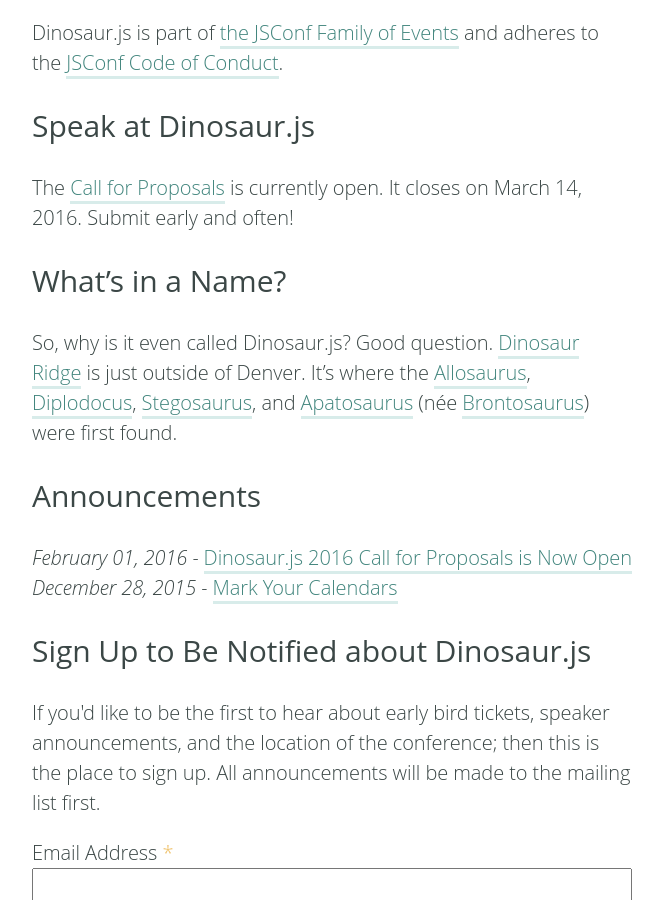
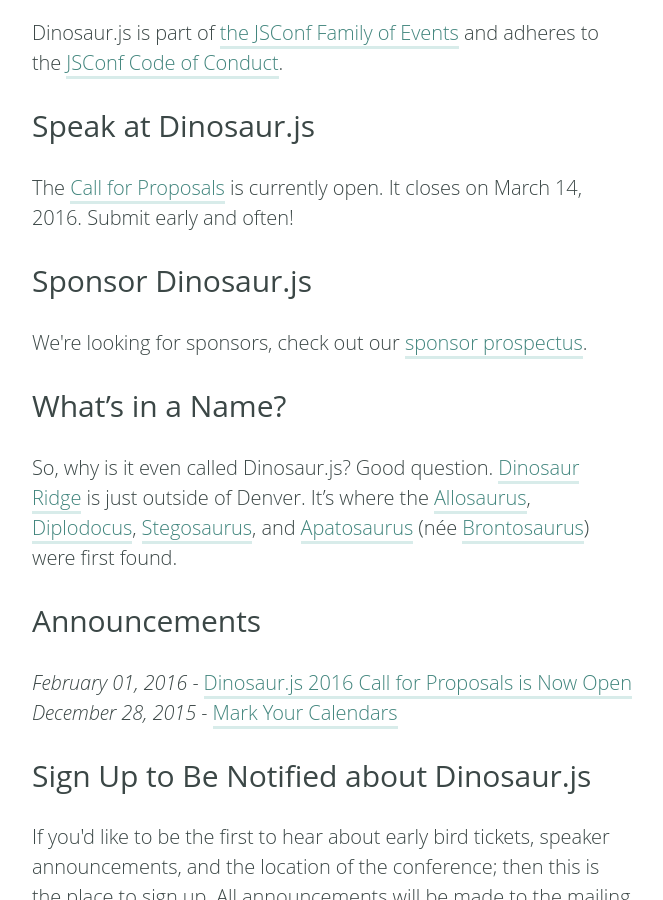
Before and after one commit to dinosaurjs/dinosaurjs.github.io, a Jekyll site: the page built from index.html, in a window 1280 px wide and 900 px high, scrolled down 623 px. Shown: the whole window, without its empty margins (308-971 px from the left). Built offline with Jekyll 4.4.1, drawn with Linux system fonts in a browser that asks for light colours; some web fonts are replaced.

Commit message:
Add prospectus

```diff
--- a/index.html
+++ b/index.html
@@ -17,6 +17,10 @@
 
 <p>The <a href="http://speak.dinosaurjs.org/events/dinosaurjs-2016">Call for Proposals</a> is currently open. It closes on March 14, 2016. Submit early and often!</p>
 
+<h2>Sponsor Dinosaur.js</h2>
+
+<p>We're looking for sponsors, check out our <a href="/dinosaurjs-sponsorship.pdf" title="Dinosaur.js Sponsorship Prospectus">sponsor prospectus</a>.</p>
+
 <h2 id="what8217s_in_a_name">What&#8217;s in a Name?</h2>
 
 <p>So, why is it even called Dinosaur.js? Good question. <a href="https://en.wikipedia.org/wiki/Dinosaur_Ridge">Dinosaur Ridge</a> is just outside of Denver. It&#8217;s where the <a href="https://en.wikipedia.org/wiki/Allosaurus">Allosaurus</a>, <a href="https://en.wikipedia.org/wiki/Diplodocus">Diplodocus</a>, <a href="https://en.wikipedia.org/wiki/Stegosaurus">Stegosaurus</a>, and <a href="https://en.wikipedia.org/wiki/Apatosaurus">Apatosaurus</a> (née <a href="https://en.wikipedia.org/wiki/Brontosaurus">Brontosaurus</a>) were first found.</p>
```
